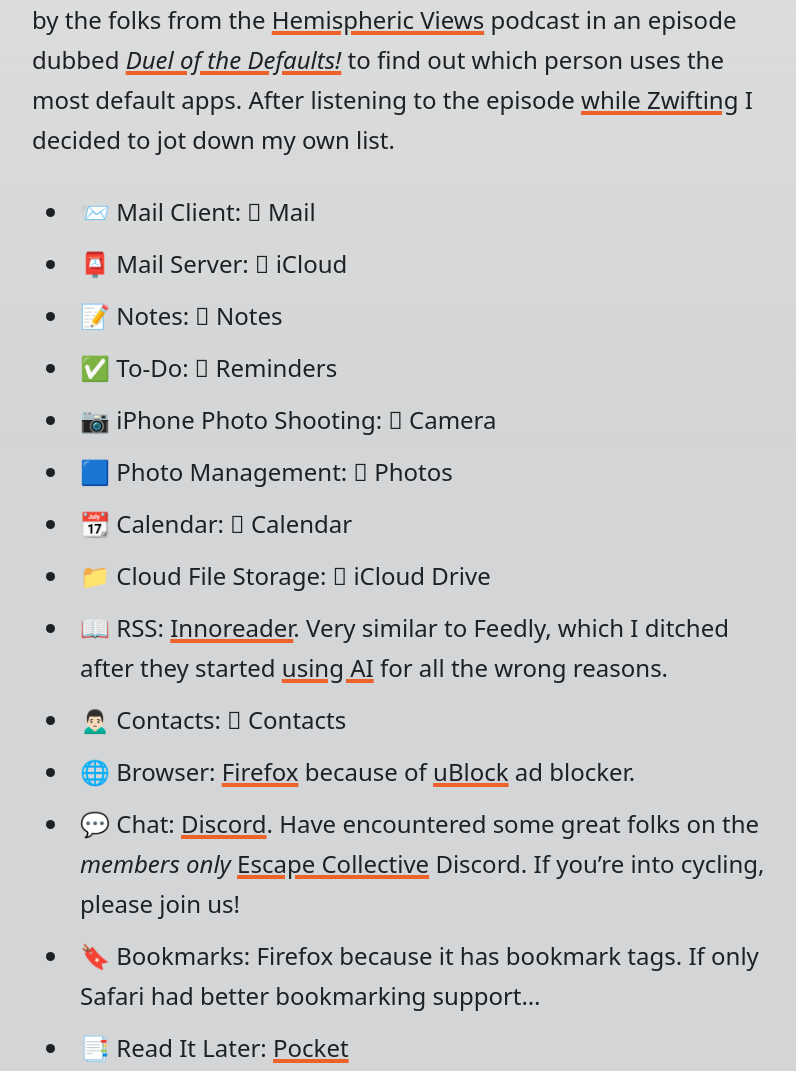
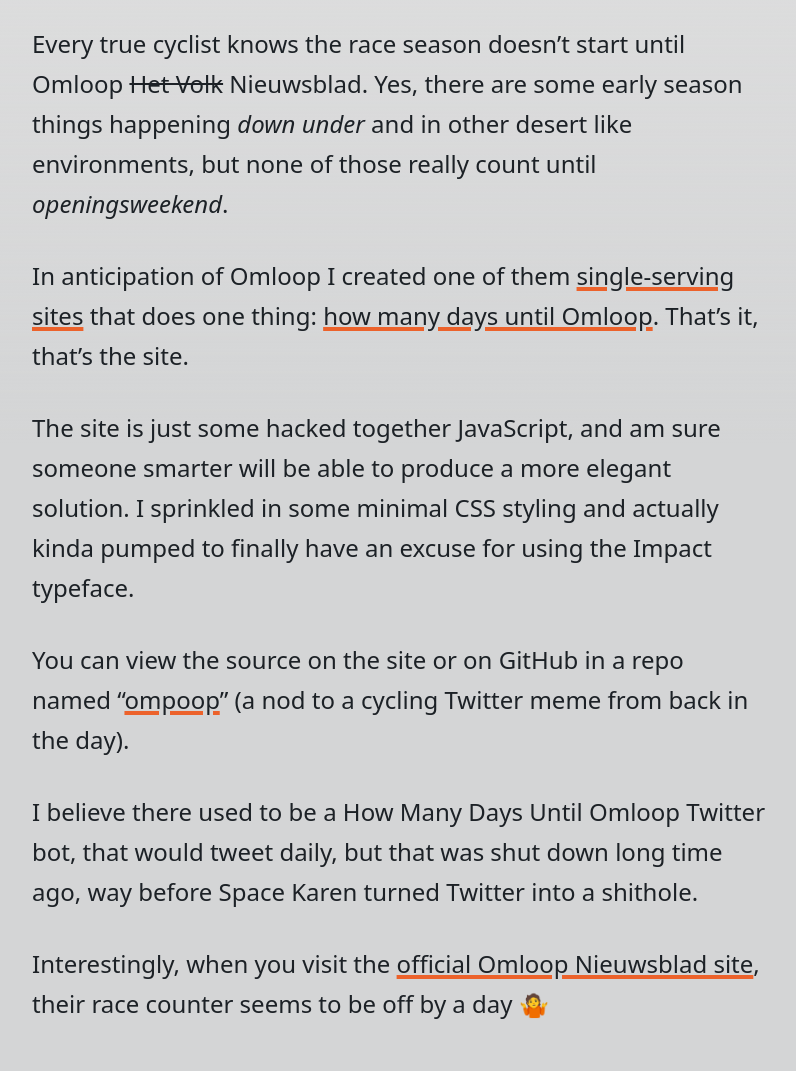
Before and after one commit to huphtur/huphtur.nl, an Eleventy site: page src/index.liquid in a window 1280 px wide. Shown: the part 352-1423 px from the top of the page, without its empty margins (240-1036 px from the left). Built offline with nearby package versions, Linux system fonts and the light colour scheme; Eleventy itself is replaced by a stand-in of ours; files that its build step writes are made by us from their sources; what eleventy-plugin-embed-everything, eleventy-plugin-img2picture would draw is missing.

Commit message:
add ompoop post 🚴

```diff
--- a/src/posts/2023-11-26-2023-default-apps.md
+++ b/src/posts/2023-11-26-2023-default-apps.md
@@ -2,6 +2,7 @@
 title: "Default Apps in 2023"
 description: "A list of all my default apps as started by the Hemispheric Views podcast."
 date: 2023-11-26
+intro: yes
 ---
 Found via a [toot](https://front-end.social/@chriscoyier/111474487605531383) by [Chris Hoyer](https://chriscoyier.net/2023/11/25/default-apps-2023/), this list of [default apps](https://defaults.rknight.me/). Started by the folks from the [Hemispheric Views](https://listen.hemisphericviews.com/) podcast in an episode dubbed *[Duel of the Defaults!](https://listen.hemisphericviews.com/097)* to find out which person uses the most default apps. After listening to the episode [while Zwifting](https://www.strava.com/activities/10286773646) I decided to jot down my own list.
 
--- /dev/null
+++ b/src/posts/2024-01-20-how-many-days-until-omloop.md
@@ -0,0 +1,16 @@
+---
+title: "How Many Days Until Omloop"
+description: "I made one of those single-serving sites for a handful of cycling fanatics."
+date: 2024-01-20
+---
+Every true cyclist knows the race season doesn't start until Omloop ~~Het Volk~~ Nieuwsblad. Yes, there are some early season things happening _down under_ and in other desert like environments, but none of those really count until _openingsweekend_.
+
+In anticipation of Omloop I created one of them [single-serving sites](https://en.wikipedia.org/wiki/Single-serving_site) that does one thing: [how many days until Omloop](https://howmanydaysuntilomloop.com/). That's it, that's the site.
+
+The site is just some hacked together JavaScript, and am sure someone smarter will be able to produce a more elegant solution. I sprinkled in some minimal CSS styling and actually kinda pumped to finally have an excuse for using the Impact typeface.
+
+You can view the source on the site or on GitHub in a repo named "[ompoop](https://github.com/huphtur/ompoop)" (a nod to a cycling Twitter meme from back in the day).
+
+I believe there used to be a How Many Days Until Omloop Twitter bot, that would tweet daily, but that was shut down long time ago, way before Space Karen turned Twitter into a shithole.
+
+Interestingly, when you visit the [official Omloop Nieuwsblad site](https://www.omloophetnieuwsblad.be/en), their race counter seems to be off by a day 🤷
```
